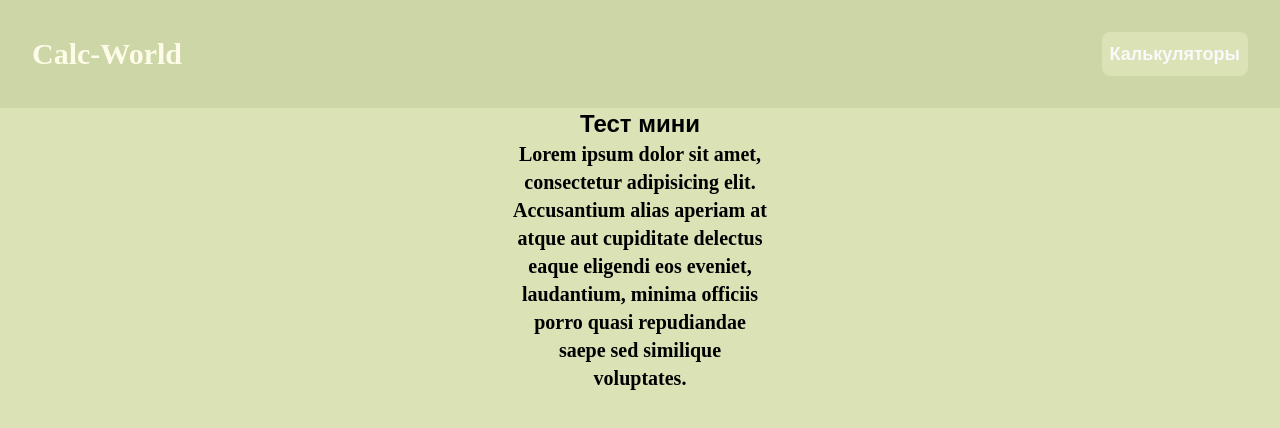
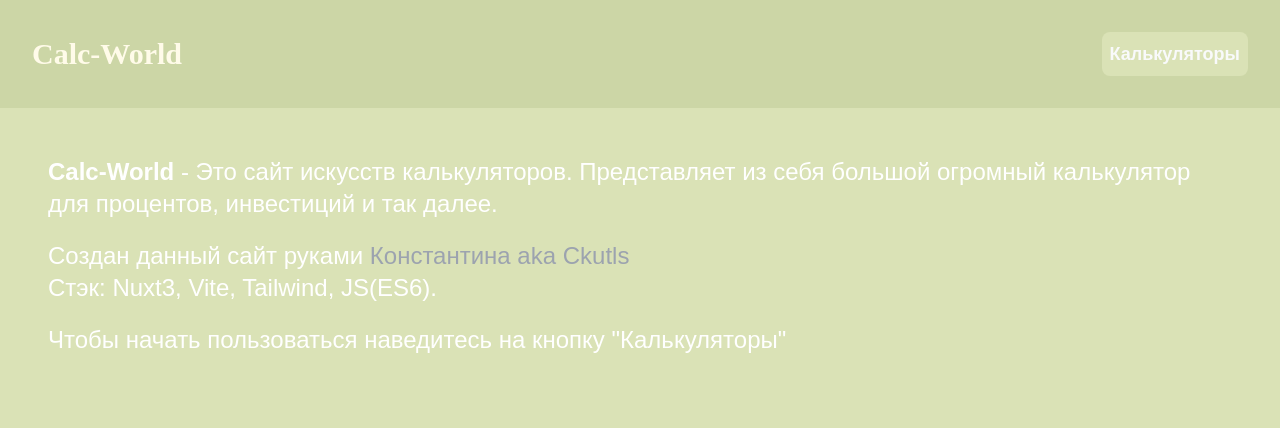
Before and after one commit to CkutlsGit/calcworld--nuxt, a Nuxt app: page / in a window 1280 px wide. Shown: the top 428 px of the page. Built offline with nearby package versions, Linux system fonts and the light colour scheme.

Commit message:
added main page style

```diff
--- a/pages/index.vue
+++ b/pages/index.vue
@@ -1,8 +1,18 @@
 <template>
-  <div class="text-center">
-    <h2 class="font-montserrat font-bold text-2xl">Тест мини</h2>
-    <p class="font-merriweather font-semibold text-xl max-w-64 mx-auto">Lorem ipsum dolor sit amet, consectetur adipisicing elit. Accusantium alias aperiam at atque aut cupiditate delectus eaque eligendi eos eveniet, laudantium, minima officiis porro quasi repudiandae saepe sed similique voluptates.</p>
-  </div>
+  <main class="main">
+    <div class="main__content m-12 text-2xl text-white font-montserrat font-medium max-sm:text-center">
+      <h1>
+        <strong>Calc-World</strong> - Это сайт искусств калькуляторов. Представляет из себя большой огромный калькулятор для процентов,
+        инвестиций и так далее.
+      </h1>
+      <p class="my-5">
+        Создан  данный сайт руками <a href="https://github.com/CkutlsGit" target="_blank" class="text-gray-400 hover:text-blue-400 duration-300 ease-in">Константина aka Ckutls</a>
+        <br>
+        Стэк: Nuxt3, Vite, Tailwind, JS(ES6).
+      </p>
+      <h2>Чтобы начать пользоваться наведитесь на кнопку "Калькуляторы"</h2>
+    </div>
+  </main>
 </template>
 
 <script setup>
```
